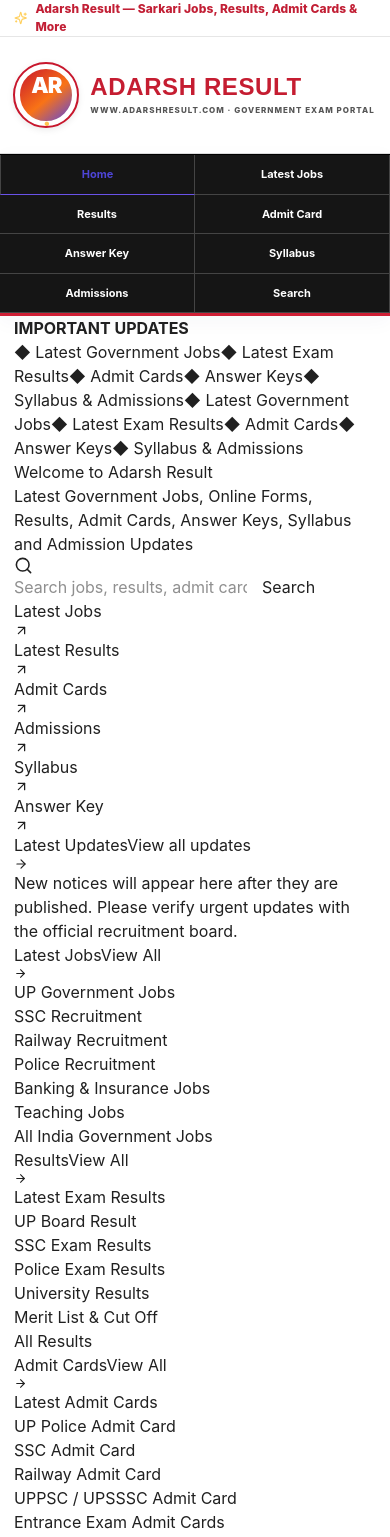
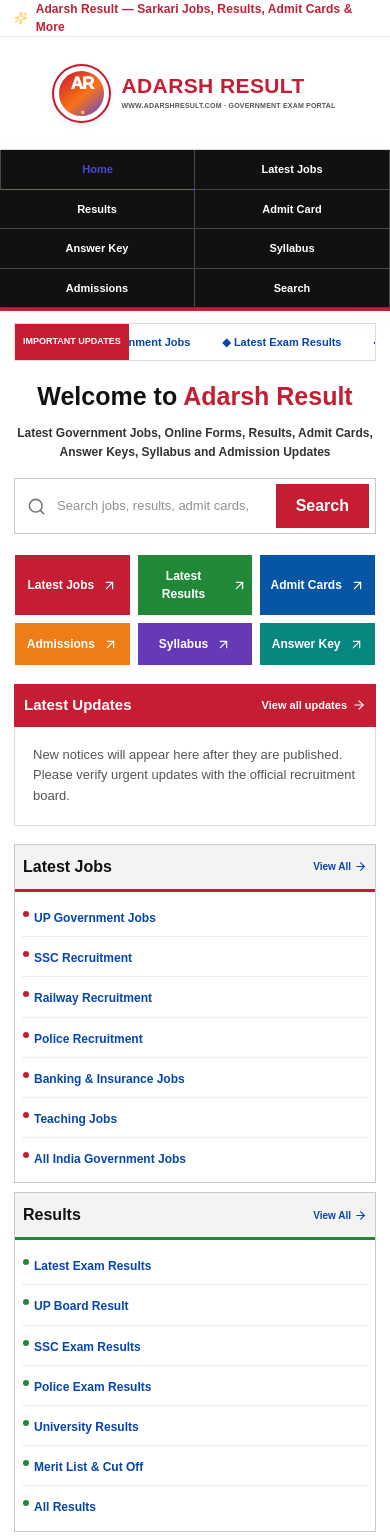
Before and after one commit to aadarshthakur9627-wq/Adarsh-Result-, a Next.js app: page / in a window 390 px wide. Shown: the top 1537 px of the page. Built offline with nearby package versions, Linux system fonts and the light colour scheme; no server answers; the database is empty.

Commit message:
Style full homepage in compact colourful exam-portal flow

```diff
--- a/app/globals.css
+++ b/app/globals.css
@@ -150,3 +150,106 @@
  .hero-copy{padding:18px 12px}.hero-points{gap:8px 12px}.hero-points span{font-size:11px}
 }
 @media(max-width:420px){.brand-title{font-size:24px}.brand-subtitle{font-size:8px}.brand-icon{width:62px;height:62px}.nav-inner{grid-template-columns:repeat(2,minmax(0,1fr))}}
+
+
+/* Classic dense exam portal flow for Adarsh Result */
+.classic-portal{background:#fff;color:#171717;font-family:Arial,Helvetica,sans-serif}
+.classic-main{padding-top:0;padding-bottom:28px}
+.classic-portal .brand-row{min-height:140px;padding:16px 0;justify-content:center}
+.classic-portal .brand-mark{justify-content:center;gap:17px}
+.classic-portal .brand-icon{width:92px;height:92px;border-radius:50%;font-size:25px}
+.classic-portal .brand-title{font-size:clamp(28px,4vw,42px);font-family:Arial,Helvetica,sans-serif;letter-spacing:.4px}
+.classic-portal .brand-subtitle{font-size:11px;letter-spacing:1.1px;text-align:center}
+.classic-portal .navbar{background:#111;border-top:0;border-bottom:3px solid #c51d31}
+.classic-portal .nav-inner{justify-content:center;gap:0}
+.classic-portal .nav-inner a{border-right:1px solid #484848;border-radius:0;padding:14px 16px;font-size:13px}
+.classic-portal .nav-inner a:first-child{border-left:1px solid #484848}
+.classic-portal .nav-inner a:hover{background:#c51d31}
+.classic-ticker{display:flex;align-items:stretch;border:1px solid #ddd;margin:12px 0 0;min-height:38px;overflow:hidden}
+.classic-ticker>strong{background:#c51d31;color:#fff;padding:10px 13px;font-size:11px;white-space:nowrap;display:flex;align-items:center}
+.ticker-window{overflow:hidden;min-width:0;display:flex;align-items:center;flex:1}
+.ticker-track{display:flex;align-items:center;gap:32px;white-space:nowrap;animation:classicTicker 44s linear infinite;padding-left:16px;font-size:12px;font-weight:700;color:#0645ad}
+.ticker-track span{display:inline-flex;align-items:center;gap:7px}
+.ticker-track span::first-letter{color:#c51d31}
+.ticker-window:hover .ticker-track{animation-play-state:paused}
+@keyframes classicTicker{from{transform:translateX(0)}to{transform:translateX(-50%)}}
+.classic-intro{text-align:center;padding:20px 12px 12px}
+.classic-intro h1{font-size:clamp(25px,3.3vw,34px);font-weight:800;margin:0 0 8px;color:#111}
+.classic-intro h1 span{color:#c51d31}
+.classic-intro p{font-size:14px;font-weight:700;line-height:1.65;margin:0 auto 15px;color:#333}
+.classic-search{display:flex;align-items:center;gap:9px;max-width:650px;margin:0 auto;border:1px solid #c6c6c6;padding:5px 6px 5px 12px;background:#fff}
+.classic-search svg{color:#777;flex-shrink:0}
+.classic-search input{flex:1;min-width:0;border:0;outline:0;font-size:13px;padding:8px 2px;color:#222;background:transparent}
+.classic-search button{border:0;background:#c51d31;color:#fff;font-weight:800;padding:10px 20px;cursor:pointer}
+.classic-shortcuts{display:grid;grid-template-columns:repeat(3,minmax(0,1fr));gap:8px;margin:10px 0 18px}
+.classic-shortcut{display:flex;align-items:center;justify-content:center;gap:8px;text-align:center;padding:13px 8px;color:#fff;font-size:15px;font-weight:800;border:1px solid #fff;min-height:48px}
+.classic-shortcut:hover{filter:brightness(.93);color:#fff}
+.classic-shortcut.red{background:#c51d31}.classic-shortcut.green{background:#218838}.classic-shortcut.blue{background:#0755a5}.classic-shortcut.orange{background:#ed7d16}.classic-shortcut.purple{background:#663ab7}.classic-shortcut.teal{background:#07877f}
+.classic-section-title{display:flex;align-items:center;justify-content:space-between;gap:12px;background:#c51d31;color:#fff;padding:11px 14px;font-size:17px;font-weight:800}
+.classic-section-title a{color:#fff;font-size:11px;display:flex;align-items:center;gap:5px;white-space:nowrap}
+.classic-update-list{border:1px solid #d7d7d7;border-top:0;padding:3px 13px}
+.classic-update-list article{display:flex;align-items:flex-start;gap:9px;padding:9px 0;border-bottom:1px dotted #c9c9c9;font-size:13px;line-height:1.5}
+.classic-update-list article:last-child{border-bottom:0}
+.classic-update-list article>a{color:#0645ad;font-weight:700;flex:1}
+.classic-update-list article>a:hover,.classic-list-panel li a:hover,.classic-bottom-links a:hover{color:#c51d31;text-decoration:underline}
+.classic-update-list time{color:#666;font-size:10px;white-space:nowrap;padding-top:2px}
+.classic-dot{width:7px;height:7px;border-radius:50%;background:#c51d31;flex-shrink:0;margin-top:6px}
+.dot-result{background:#198754}.dot-admit-card{background:#0755a5}.dot-answer-key{background:#ed7d16}
+.classic-no-updates{border:1px solid #ddd;border-top:0;padding:18px;color:#555;font-size:13px;line-height:1.6}
+.classic-directory{display:grid;grid-template-columns:repeat(3,minmax(0,1fr));gap:12px;margin-top:18px;align-items:stretch}
+.classic-list-panel{border:1px solid #c9c9c9;min-width:0;display:flex;flex-direction:column;background:#fff}
+.classic-list-panel h2{display:flex;align-items:center;justify-content:space-between;gap:6px;background:#f3f3f3;border-bottom:3px solid #c51d31;padding:11px 10px;margin:0;color:#111;font-size:17px;font-weight:800}
+.classic-list-panel h2 a{display:flex;align-items:center;gap:3px;color:#0645ad;font-size:10px;white-space:nowrap}
+.classic-list-panel ul{list-style:none;padding:6px 12px 10px;margin:0}
+.classic-list-panel li{position:relative;padding:8px 0 8px 13px;border-bottom:1px dotted #ddd;line-height:1.45}
+.classic-list-panel li:last-child{border-bottom:0}
+.classic-list-panel li:before{content:"";position:absolute;left:0;top:14px;width:6px;height:6px;background:#c51d31;border-radius:50%}
+.classic-list-panel li a{font-size:12px;color:#0645ad;font-weight:700}
+.classic-list-panel li small{display:block;color:#666;font-size:10px;margin-top:3px}
+.panel-tone-1 h2{border-color:#218838}.panel-tone-1 li:before{background:#218838}
+.panel-tone-2 h2{border-color:#0755a5}.panel-tone-2 li:before{background:#0755a5}
+.panel-tone-3 h2{border-color:#07877f}.panel-tone-3 li:before{background:#07877f}
+.panel-tone-4 h2{border-color:#ed7d16}.panel-tone-4 li:before{background:#ed7d16}
+.panel-tone-5 h2{border-color:#663ab7}.panel-tone-5 li:before{background:#663ab7}
+.classic-bottom-links{margin-top:18px;border:1px solid #ccc}
+.classic-bottom-links h2{margin:0;background:#222;color:#fff;font-size:16px;padding:11px 14px}
+.classic-bottom-links>div{display:grid;grid-template-columns:repeat(3,minmax(0,1fr));gap:0}
+.classic-bottom-links a{display:flex;justify-content:space-between;align-items:center;gap:8px;padding:12px;border-right:1px solid #eee;border-bottom:1px solid #eee;color:#0645ad;font-size:12px;font-weight:700}
+.classic-disclaimer{display:flex;align-items:flex-start;gap:8px;background:#f8f8f8;border:1px solid #ddd;padding:12px;margin:18px 0 0;color:#555;font-size:11px;line-height:1.6}
+.classic-disclaimer svg{flex-shrink:0;color:#198754}
+.classic-portal .footer{margin-top:0;border-radius:0}
+@media(max-width:760px){
+ .classic-portal .brand-row{min-height:112px}
+ .classic-portal .brand-icon{width:68px;height:68px;font-size:20px}
+ .classic-portal .brand-mark{gap:12px}
+ .classic-portal .brand-title{font-size:27px}
+ .classic-portal .brand-subtitle{font-size:8px;letter-spacing:.5px}
+ .classic-portal .nav-inner{display:grid;grid-template-columns:repeat(4,minmax(0,1fr))}
+ .classic-portal .nav-inner a{padding:11px 3px;font-size:11px;text-align:center}
+ .classic-directory{grid-template-columns:repeat(2,minmax(0,1fr));gap:9px}
+ .classic-list-panel h2{font-size:15px;padding:10px 8px}
+ .classic-list-panel li{padding:8px 0 8px 11px}
+ .classic-list-panel li a{font-size:11px}
+ .classic-list-panel ul{padding:5px 8px}
+ .classic-bottom-links>div{grid-template-columns:repeat(2,minmax(0,1fr))}
+}
+@media(max-width:480px){
+ .classic-portal .brand-icon{width:55px;height:55px;font-size:17px}
+ .classic-portal .brand-title{font-size:21px}
+ .classic-portal .brand-subtitle{font-size:7px;letter-spacing:.2px}
+ .classic-portal .nav-inner{grid-template-columns:repeat(2,minmax(0,1fr))}
+ .classic-ticker>strong{font-size:9px;padding:8px}
+ .ticker-track{font-size:11px}
+ .classic-intro{padding:17px 0 10px}
+ .classic-intro p{font-size:12px}
+ .classic-shortcuts{gap:6px}
+ .classic-shortcut{font-size:12px;padding:12px 5px;min-height:42px}
+ .classic-section-title{font-size:15px;padding:10px}
+ .classic-update-list{padding:2px 9px}
+ .classic-update-list article{gap:7px;font-size:12px}
+ .classic-update-list time{font-size:9px}
+ .classic-directory{grid-template-columns:1fr}
+ .classic-list-panel h2{font-size:16px}
+ .classic-list-panel li a{font-size:12px}
+ .classic-bottom-links>div{grid-template-columns:1fr}
+}
```
